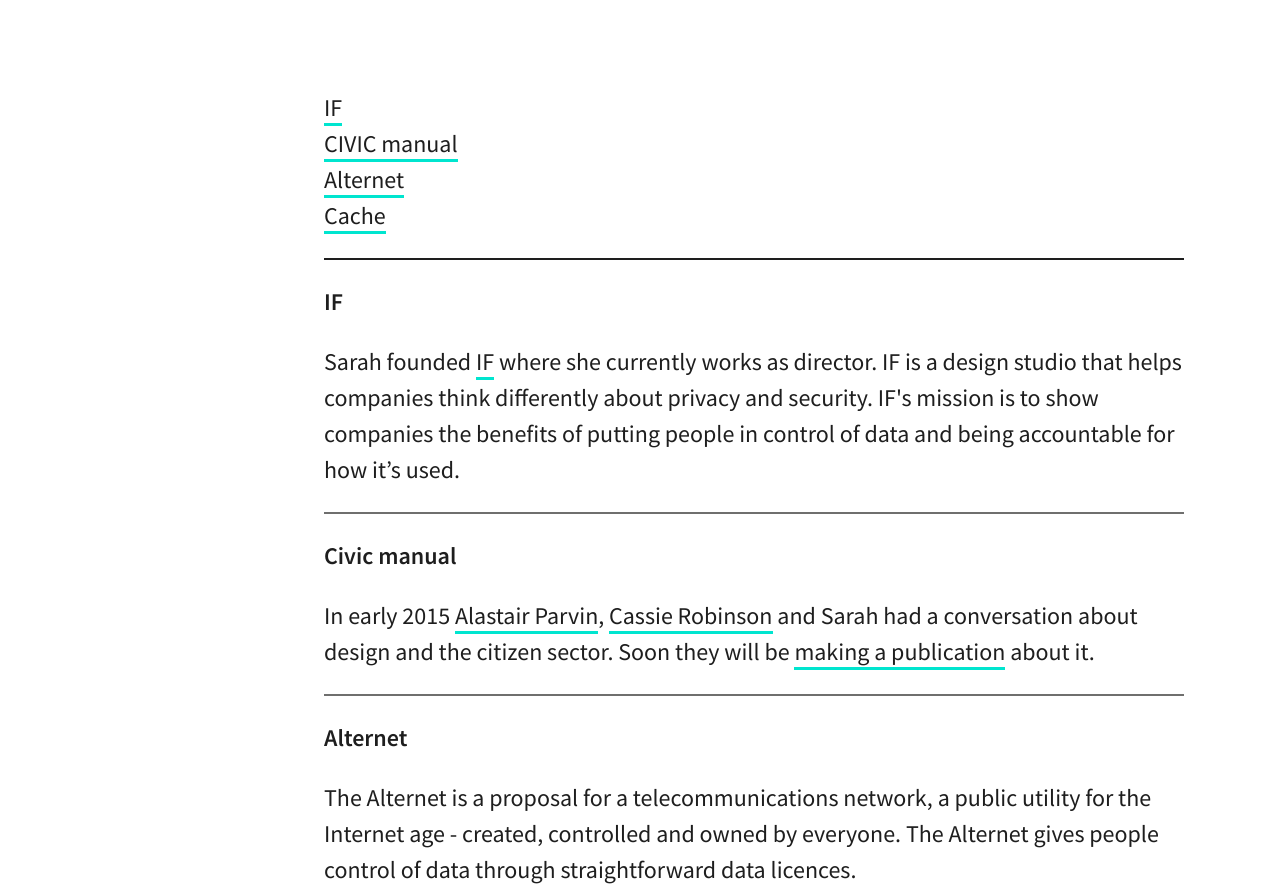
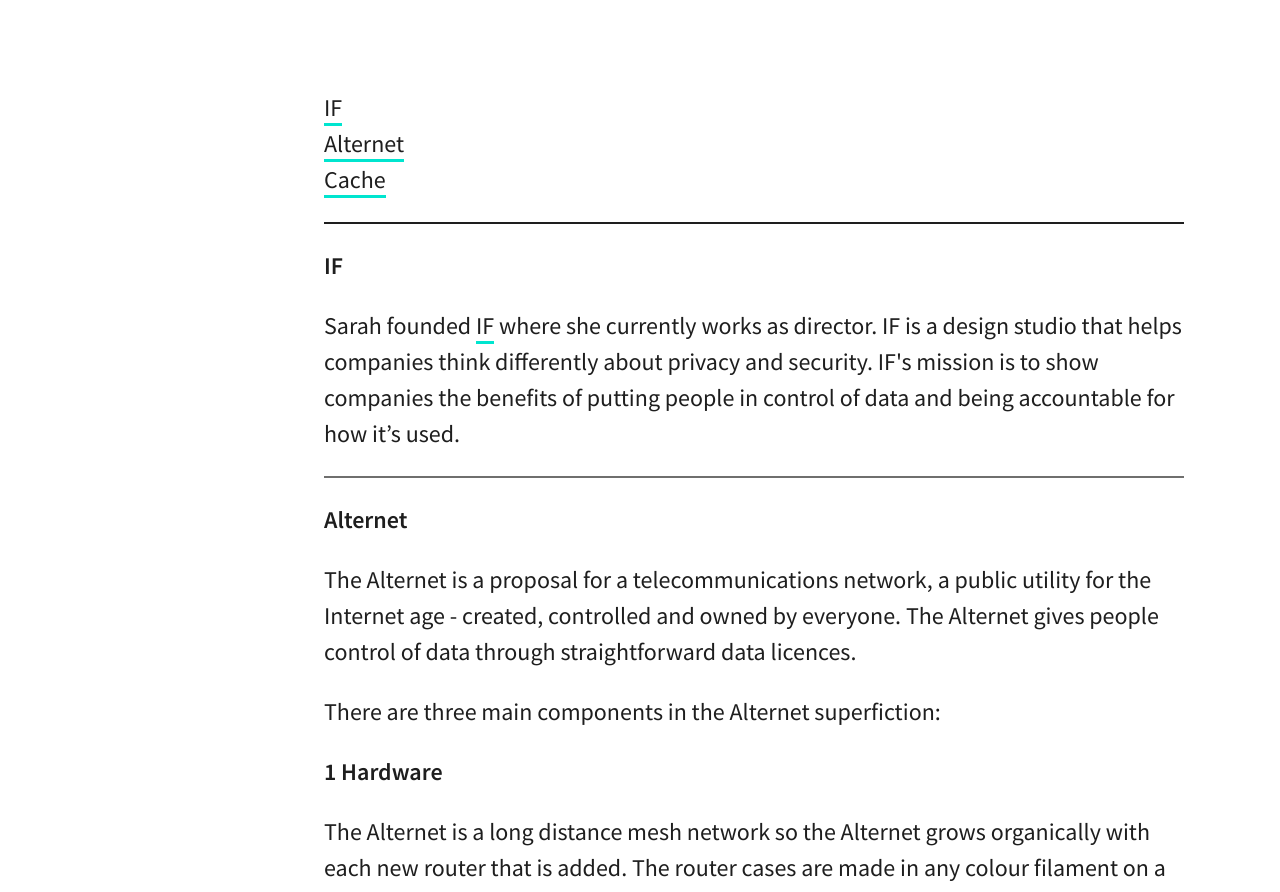
Before and after one commit to sarahtgold/sarah.gold, a website: page work.html in a window 1280 px wide. Shown: the part 194-1086 px from the top of the page. Drawn offline with Linux system fonts and the light colour scheme.

Commit message:
website updates

```diff
--- a/work.html
+++ b/work.html
@@ -30,7 +30,6 @@
 
                 <ul>
                     <li><a href="#IF">IF</a></li>
-                    <li><a href="#CIVIC">CIVIC manual</a></li>
                     <li><a href="#Alternet">Alternet</a></li>
                     <li><a href="#Cache">Cache</a></li>
                 </ul>
@@ -42,13 +41,6 @@
                     <p>
                         Sarah founded <a href="https://projectsbyif.com/">IF</a> where she currently works as director. IF is a design studio that helps companies think differently about privacy and security. IF's mission is to show companies the benefits of putting people in control of data and being accountable for how it’s used.
                     </p>
-
-                <HR COLOR= "#6f6f6e">
-
-                    <p><b><section id="CIVIC">Civic manual</section></b></p>
-
-                    <p>
-                        In early 2015 <a href="https://twitter.com/alastairparvin">Alastair Parvin</a>, <a href="https://twitter.com/cassierobinson">Cassie Robinson</a> and Sarah had a conversation about design and the citizen sector. Soon they will be <a href="https://civicbook.cc/">making a publication</a> about it.</p>
 
                 <HR COLOR= "#6f6f6e">
 
```
